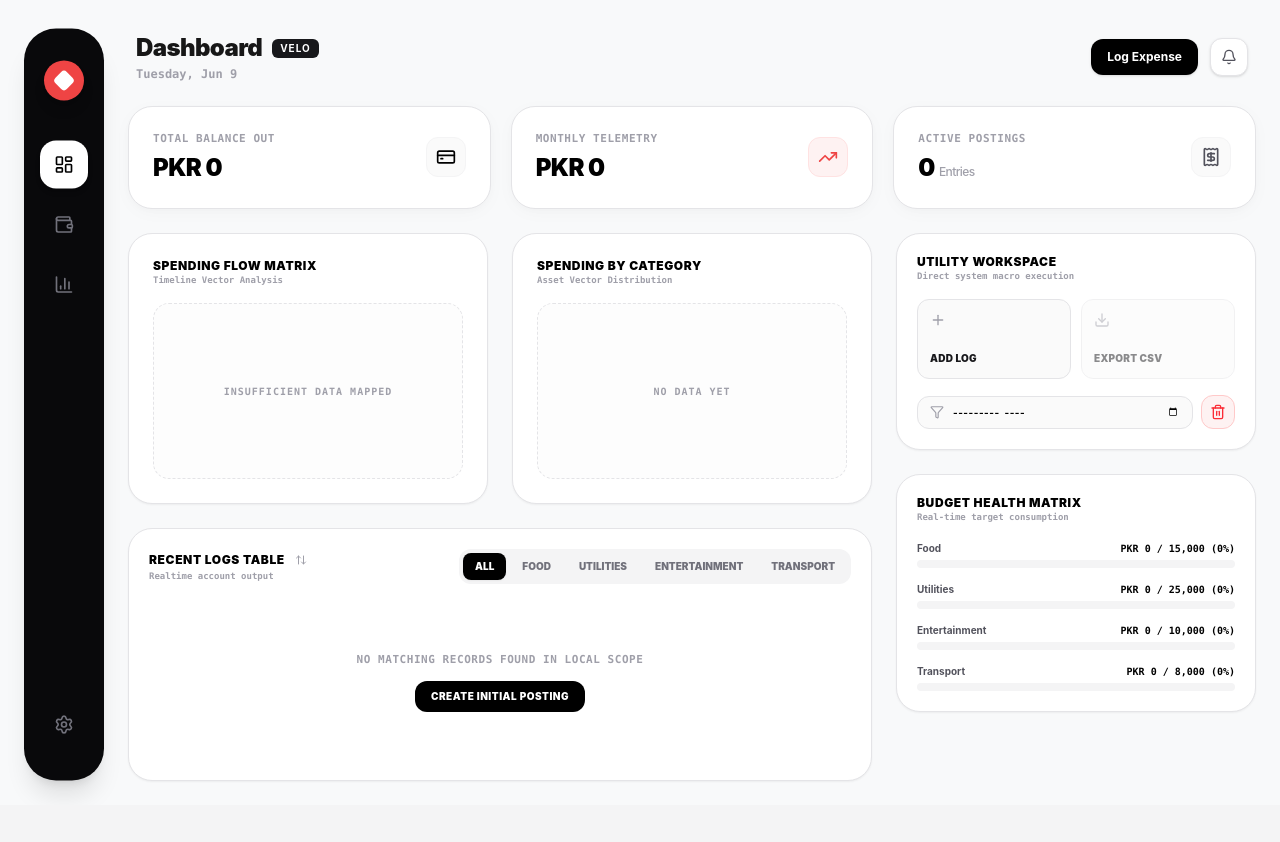
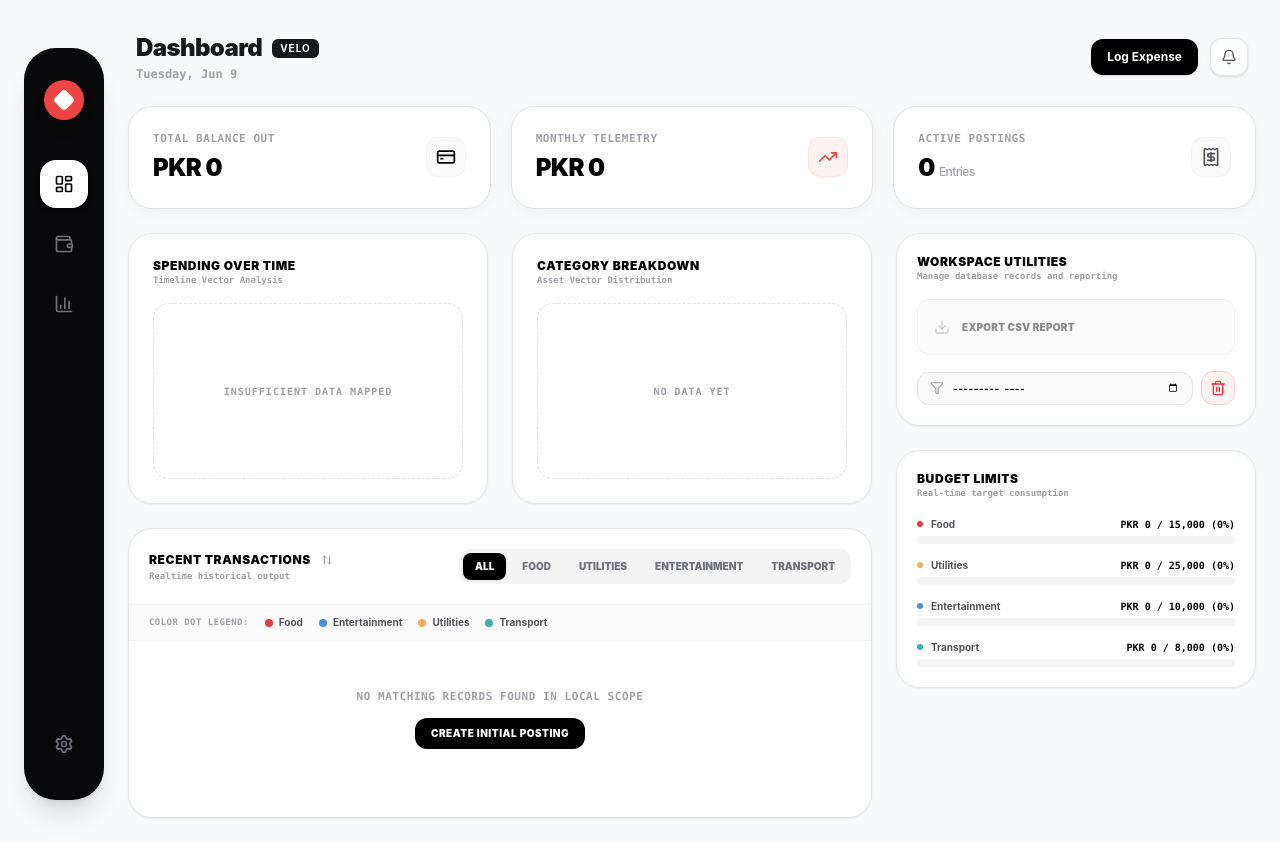
Before and after one commit to RabailAhmed24/B0626-Rabail-Ahmed-Innovaxel-Frontend-Developer, a React (Vite) app: page / in a window 1280 px wide. Before the commit the page ends 805 px from the top, so only its background shows below. Built offline with nearby package versions, Linux system fonts and the light colour scheme.

Commit message:
fix: resolve transaction CRUD actions, category filters, and state purge

```diff
--- a/src/components/BudgetHealthCard.jsx
+++ b/src/components/BudgetHealthCard.jsx
@@ -1,4 +1,5 @@
 import React, { useMemo } from "react";
+import { categoryColors, defaultColor } from "../utils/colors";
 
 export default function BudgetHealthCard({ expenses, budgets }) {
   const categoryStatus = useMemo(() => {
@@ -12,38 +13,47 @@ export default function BudgetHealthCard({ expenses, budgets }) {
       const limit = budgets[cat];
       const percent = limit > 0 ? Math.min((spent / limit) * 100, 100) : 0;
 
-      let color = "bg-emerald-500";
-      if (percent >= 90) color = "bg-red-500";
-      else if (percent >= 70) color = "bg-amber-500";
+      // Status indicator thresholds based on target consumption rates
+      let indicatorStyle = "bg-emerald-500";
+      if (percent >= 90) indicatorStyle = "bg-red-500";
+      else if (percent >= 70) indicatorStyle = "bg-amber-500";
 
-      return { name: cat, spent, limit, percent, color };
+      return { name: cat, spent, limit, percent, indicatorStyle };
     });
   }, [expenses, budgets]);
 
   return (
     <div className="bg-white border border-zinc-200 rounded-[24px] p-5 shadow-xs space-y-4">
       <div>
-        <h3 className="text-xs font-black uppercase tracking-wider text-black">Budget Health Matrix</h3>
+        <h3 className="text-xs font-black uppercase tracking-wider text-black">Budget Limits</h3>
         <p className="text-[9px] font-bold text-zinc-400 font-mono">Real-time target consumption</p>
       </div>
 
       <div className="space-y-3.5">
-        {categoryStatus.map((cat) => (
+        {categoryStatus.map((cat) => {
+          const normalizedName = cat.name.charAt(0).toUpperCase() + cat.name.slice(1).toLowerCase();
+          const themeColor = categoryColors[normalizedName] || defaultColor;
+
+          return (
             <div key={cat.name} className="space-y-1">
               <div className="flex justify-between text-[10px] font-bold">
+                <div className="flex items-center space-x-2">
+                  <span className="w-1.5 h-1.5 rounded-full" style={{ backgroundColor: themeColor }} />
                   <span className="text-zinc-600">{cat.name}</span>
+                </div>
                 <span className="text-black font-mono">
                   PKR {cat.spent.toLocaleString()} / {cat.limit.toLocaleString()} ({cat.percent.toFixed(0)}%)
                 </span>
               </div>
               <div className="w-full bg-zinc-100 h-2 rounded-full overflow-hidden">
                 <div
-                className={`h-full transition-all duration-500 ${cat.color}`}
+                  className={`h-full transition-all duration-500 ${cat.indicatorStyle}`}
                   style={{ width: `${cat.percent}%` }}
                 />
               </div>
             </div>
-        ))}
+          );
+        })}
       </div>
     </div>
   );
--- a/src/components/ExpenseList.jsx
+++ b/src/components/ExpenseList.jsx
@@ -2,25 +2,31 @@ import React, { useState, useMemo } from "react";
 import { AreaChart, Area, XAxis, YAxis, Tooltip, ResponsiveContainer, PieChart, Pie, Cell } from "recharts";
 import { Edit2, Trash2, ArrowUpDown } from "lucide-react";
 
+/**
+ * ExpenseList Component
+ * Controls granular dataset filtering based on categorical indices, handles
+ * interactive color status mapping indicators, and updates list data records.
+ */
 export default function ExpenseList({ expenses, onEditSelect, onDeleteExpense, onTriggerOpenForm }) {
   const [activeCategory, setActiveCategory] = useState("All");
   const [sortDirection, setSortDirection] = useState("desc");
 
-  // Dynamic Categories Array mapping tabs cleanly
+  // Filter categorization array mapping tabs
   const categories = ["All", "Food", "Utilities", "Entertainment", "Transport"];
 
-  // Exact color values mapped to sync legends and row markers perfectly
+  // Exact 4 distinct structural color values synchronized across charts and indicator dots
   const categoryColors = {
-    Food: "#ef4444",          // Crimson
-    Utilities: "#09090b",     // Dark Zinc
-    Entertainment: "#71717a", // Muted Gray
-    Transport: "#d4d4d8"      // Light Zinc Border Accent
+    Food: "#E53E3E",          // Red Accent
+    Entertainment: "#4A90D9", // Blue Accent
+    Utilities: "#F6AD55",     // Amber Accent
+    Transport: "#38B2AC"      // Teal Accent
   };
 
+  // FIX ISSUE 2: Enforced precise lowercase structural comparison
   const processedExpenses = useMemo(() => {
     let dataset = [...expenses];
-    if (activeCategory !== "All") {
-      dataset = dataset.filter((i) => i.category === activeCategory);
+    if (activeCategory.toLowerCase() !== "all") {
+      dataset = dataset.filter((i) => i.category?.toLowerCase() === activeCategory.toLowerCase());
     }
     return dataset.sort((a, b) => {
       const dateA = new Date(a.date);
@@ -32,12 +38,13 @@ export default function ExpenseList({ expenses, onEditSelect, onDeleteExpense, o
   const categoryChartData = useMemo(() => {
     const counts = {};
     expenses.forEach((item) => {
-      counts[item.category] = (counts[item.category] || 0) + item.amount;
+      if (!item.category) return;
+      const normalizedCat = item.category.charAt(0).toUpperCase() + item.category.slice(1).toLowerCase();
+      counts[normalizedCat] = (counts[normalizedCat] || 0) + item.amount;
     });
     return Object.keys(counts).map((name) => ({ name, value: counts[name] }));
   }, [expenses]);
 
-  // Dynamically calculating center sum for donut chart overlay matrix
   const totalDonutVolume = useMemo(() => {
     return categoryChartData.reduce((sum, item) => sum + item.value, 0);
   }, [categoryChartData]);
@@ -59,10 +66,10 @@ export default function ExpenseList({ expenses, onEditSelect, onDeleteExpense, o
     <div className="space-y-6">
       <div className="grid grid-cols-1 md:grid-cols-2 gap-6">
 
-        {/* Spending Flow Matrix — Cleaned & Upgraded */}
+        {/* Spending Over Time Analysis Element */}
         <div className="bg-white border border-zinc-200 rounded-[24px] p-6 shadow-xs">
           <div className="mb-4">
-            <h3 className="text-xs font-black uppercase tracking-wider text-black">Spending Flow Matrix</h3>
+            <h3 className="text-xs font-black uppercase tracking-wider text-black">Spending Over Time</h3>
             <p className="text-[9px] font-bold text-zinc-400 font-mono">Timeline Vector Analysis</p>
           </div>
 
@@ -81,7 +88,6 @@ export default function ExpenseList({ expenses, onEditSelect, onDeleteExpense, o
                     </linearGradient>
                   </defs>
                   <XAxis dataKey="formattedDate" tick={{ fill: "#a1a1aa", fontSize: 9, fontWeight: 600 }} axisLine={false} tickLine={false} />
-                  {/* Y-Axis Refinement: Added static PKR token formatting tag directly onto labels */}
                   <YAxis tickFormatter={(val) => `PKR ${val}`} tick={{ fill: "#a1a1aa", fontSize: 8, fontWeight: 600 }} axisLine={false} tickLine={false} />
                   <Tooltip contentStyle={{ backgroundColor: "#09090b", borderRadius: "12px", border: "none", color: "#fff", fontSize: "11px" }} />
                   <Area type="monotone" dataKey="amount" stroke="#ef4444" strokeWidth={2} fillOpacity={1} fill="url(#crimsonGlow)" />
@@ -91,10 +97,10 @@ export default function ExpenseList({ expenses, onEditSelect, onDeleteExpense, o
           )}
         </div>
 
-        {/* Category Breakdown Donut Chart — Fully Upgraded */}
+        {/* Category Breakdown Donut Chart Element */}
         <div className="bg-white border border-zinc-200 rounded-[24px] p-6 shadow-xs">
           <div className="mb-4">
-            <h3 className="text-xs font-black uppercase tracking-wider text-black">Spending By Category</h3>
+            <h3 className="text-xs font-black uppercase tracking-wider text-black">Category Breakdown</h3>
             <p className="text-[9px] font-bold text-zinc-400 font-mono">Asset Vector Distribution</p>
           </div>
 
@@ -105,7 +111,6 @@ export default function ExpenseList({ expenses, onEditSelect, onDeleteExpense, o
           ) : (
             <div className="w-full h-44 flex items-center justify-between relative">
 
-              {/* Thicker Ring Geometric Configuration with Absolute Center Metadata Label overlay */}
               <div className="w-1/2 h-full relative flex items-center justify-center">
                 <ResponsiveContainer width="100%" height="100%">
                   <PieChart>
@@ -126,14 +131,12 @@ export default function ExpenseList({ expenses, onEditSelect, onDeleteExpense, o
                   </PieChart>
                 </ResponsiveContainer>
 
-                {/* Center text matrix */}
                 <div className="absolute inset-0 flex flex-col items-center justify-center pointer-events-none mt-1">
                   <span className="text-[9px] font-mono font-bold text-zinc-400 uppercase tracking-tight">Total</span>
                   <span className="text-xs font-black text-black leading-none">PKR {totalDonutVolume.toLocaleString()}</span>
                 </div>
               </div>
 
-              {/* Refinement: Legend colors configured to match slices exactly */}
               <div className="w-1/2 space-y-2 max-h-full overflow-y-auto ledger-scroll-zone pl-2">
                 {categoryChartData.map((item, idx) => (
                   <div key={idx} className="flex items-center justify-between text-[10px] font-bold">
@@ -153,17 +156,17 @@ export default function ExpenseList({ expenses, onEditSelect, onDeleteExpense, o
         </div>
       </div>
 
-      {/* Account Ledger Table Component Frame */}
+      {/* Account Ledger Interface Frame Workspace */}
       <div className="bg-white border border-zinc-200 rounded-[24px] overflow-hidden shadow-xs">
-        <div className="p-5 flex flex-col sm:flex-row sm:items-center justify-between gap-4">
+        <div className="p-5 flex flex-col sm:flex-row sm:items-center justify-between gap-4 border-b border-zinc-100">
           <div>
             <h3 className="text-xs font-black uppercase tracking-wider text-black flex items-center gap-1.5">
-              Recent Logs Table
+              Recent Transactions
               <button onClick={() => setSortDirection(p => p === "desc" ? "asc" : "desc")} className="p-1 hover:bg-zinc-100 rounded text-zinc-400 transition cursor-pointer">
                 <ArrowUpDown className="w-3 h-3" />
               </button>
             </h3>
-            <p className="text-[9px] font-bold text-zinc-400 font-mono">Realtime account output</p>
+            <p className="text-[9px] font-bold text-zinc-400 font-mono">Realtime historical output</p>
           </div>
 
           <div className="flex items-center space-x-1 bg-zinc-100 p-1 rounded-xl overflow-x-auto max-w-full">
@@ -171,7 +174,7 @@ export default function ExpenseList({ expenses, onEditSelect, onDeleteExpense, o
               <button
                 key={cat}
                 onClick={() => setActiveCategory(cat)}
-                className={`text-[10px] font-black px-3 py-1.5 rounded-lg transition-all flex-shrink-0 ${activeCategory === cat ? "bg-black text-white shadow-xs" : "text-zinc-500 hover:text-black"}`}
+                className={`text-[10px] font-black px-3 py-1.5 rounded-lg transition-all flex-shrink-0 cursor-pointer ${activeCategory.toLowerCase() === cat.toLowerCase() ? "bg-black text-white shadow-xs" : "text-zinc-500 hover:text-black"}`}
               >
                 {cat.toUpperCase()}
               </button>
@@ -179,28 +182,42 @@ export default function ExpenseList({ expenses, onEditSelect, onDeleteExpense, o
           </div>
         </div>
 
+        {/* Unified Category Legend Indicator Ribbon */}
+        <div className="px-5 py-2.5 bg-zinc-50/50 flex flex-wrap items-center gap-x-4 gap-y-1.5 border-b border-zinc-100">
+          <span className="text-[9px] font-bold uppercase font-mono tracking-wider text-zinc-400">Color Dot Legend:</span>
+          {Object.keys(categoryColors).map((catName) => (
+            <div key={catName} className="flex items-center space-x-1.5">
+              <span className="w-2 h-2 rounded-full block" style={{ backgroundColor: categoryColors[catName] }} />
+              <span className="text-[10px] font-bold text-zinc-600">{catName}</span>
+            </div>
+          ))}
+        </div>
+
         <div className="px-5 pb-5 divide-y divide-zinc-100 max-h-[300px] overflow-y-auto ledger-scroll-zone">
           {processedExpenses.length === 0 ? (
             <div className="py-12 text-center max-w-sm mx-auto space-y-3">
               <p className="text-[11px] font-bold text-zinc-400 font-mono uppercase tracking-wider">No matching records found in local scope</p>
-              <button onClick={onTriggerOpenForm} className="bg-black text-white text-[10px] font-black uppercase tracking-wider px-4 py-2 rounded-xl transition cursor-pointer">
+              <button onClick={onTriggerOpenForm} className="bg-black text-white text-[10px] font-black uppercase tracking-wider px-4 py-2 rounded-xl transition cursor-pointer hover:bg-zinc-900">
                 Create Initial Posting
               </button>
             </div>
           ) : (
-            processedExpenses.map((item) => (
+            processedExpenses.map((item) => {
+              const formattedCatName = item.category?.charAt(0).toUpperCase() + item.category?.slice(1).toLowerCase();
+              const displayColor = categoryColors[formattedCatName] || "#71717a";
+
+              return (
                 <div key={item.id} className="py-3.5 flex items-center justify-between gap-4 group">
                   <div className="flex items-center space-x-3.5 min-w-0">
 
-                  {/* Refinement: Replaced confusion-causing letter initials with structural colored category dot beacons */}
                     <div className="w-6 h-6 rounded-full flex items-center justify-center flex-shrink-0 relative">
                       <div
                         className="w-2.5 h-2.5 rounded-full transition-transform group-hover:scale-125"
-                      style={{ backgroundColor: categoryColors[item.category] || "#71717a" }}
+                        style={{ backgroundColor: displayColor }}
                       />
                       <div
                         className="absolute inset-0 rounded-full opacity-10"
-                      style={{ backgroundColor: categoryColors[item.category] || "#71717a" }}
+                        style={{ backgroundColor: displayColor }}
                       />
                     </div>
 
@@ -225,7 +242,8 @@ export default function ExpenseList({ expenses, onEditSelect, onDeleteExpense, o
                     </div>
                   </div>
                 </div>
-            ))
+              );
+            })
           )}
         </div>
       </div>
--- a/src/components/QuickActionsCard.jsx
+++ b/src/components/QuickActionsCard.jsx
@@ -1,9 +1,15 @@
 import React, { useState } from "react";
-import { Plus, Download, Trash2, Filter } from "lucide-react";
+import { Download, Trash2, Filter } from "lucide-react";
 
-export default function QuickActionsCard({ onTriggerOpenForm, expenses, onClearAll, onFilterMonth }) {
+/**
+ * QuickActionsCard Component
+ * Provides functional workspace utilities including dataset filtering,
+ * data clearing operations, and tabular CSV exporting capabilities.
+ */
+export default function QuickActionsCard({ expenses, onClearAll, onFilterMonth }) {
   const [selectedMonth, setSelectedMonth] = useState("");
 
+  // Process data collection and parse it into an active download stream
   const handleExportCSV = () => {
     if (expenses.length === 0) return;
 
@@ -22,7 +28,7 @@ export default function QuickActionsCard({ onTriggerOpenForm, expenses, onClearA
     const encodedUri = encodeURI(csvContent);
     const link = document.createElement("a");
     link.setAttribute("href", encodedUri);
-    link.setAttribute("download", `velo_expenses_${new Date().toISOString().split('T')[0]}.csv`);
+    link.setAttribute("download", `valo_expenses_${new Date().toISOString().split('T')[0]}.csv`);
     document.body.appendChild(link);
     link.click();
     document.body.removeChild(link);
@@ -36,30 +42,27 @@ export default function QuickActionsCard({ onTriggerOpenForm, expenses, onClearA
 
   return (
     <div className="bg-white border border-zinc-200 rounded-[24px] p-5 shadow-xs space-y-4">
+      {/* Title block with human-approachable terminology */}
       <div>
-        <h3 className="text-xs font-black uppercase tracking-wider text-black">Utility Workspace</h3>
-        <p className="text-[9px] font-bold text-zinc-400 font-mono">Direct system macro execution</p>
+        <h3 className="text-xs font-black uppercase tracking-wider text-black">Workspace Utilities</h3>
+        <p className="text-[9px] font-bold text-zinc-400 font-mono">Manage database records and reporting</p>
       </div>
 
-      <div className="grid grid-cols-2 gap-2.5">
-        <button
-          onClick={onTriggerOpenForm}
-          className="p-3 bg-zinc-50 border border-zinc-200 hover:border-black rounded-xl text-left transition flex flex-col justify-between h-20 cursor-pointer group"
-        >
-          <Plus className="w-4 h-4 text-zinc-400 group-hover:text-black transition" />
-          <span className="text-[10px] font-black uppercase tracking-wide text-zinc-900">Add Log</span>
-        </button>
-
+      {/* Reconfigured functional grid layout focusing on core utility data export */}
+      <div className="w-full">
         <button
           onClick={handleExportCSV}
           disabled={expenses.length === 0}
-          className="p-3 bg-zinc-50 border border-zinc-200 hover:border-black rounded-xl text-left transition flex flex-col justify-between h-20 cursor-pointer group disabled:opacity-50 disabled:cursor-not-allowed"
+          className="w-full p-4 bg-zinc-50 border border-zinc-200 hover:border-black rounded-xl text-left transition flex items-center justify-between h-14 cursor-pointer group disabled:opacity-50 disabled:cursor-not-allowed"
         >
-          <Download className="w-4 h-4 text-zinc-400 group-hover:text-black transition" />
-          <span className="text-[10px] font-black uppercase tracking-wide text-zinc-900">Export CSV</span>
+          <div className="flex items-center space-x-3">
+            <Download className="w-4 h-4 text-zinc-400 group-hover:text-black transition" />
+            <span className="text-[10px] font-black uppercase tracking-wide text-zinc-900">Export CSV Report</span>
+          </div>
         </button>
       </div>
 
+      {/* Log filtering and state cleaning operations wrapper */}
       <div className="flex gap-2 items-center">
         <div className="relative flex-1 flex items-center bg-zinc-50 border border-zinc-200 rounded-xl px-3 py-2">
           <Filter className="w-3.5 h-3.5 text-zinc-400 mr-2 flex-shrink-0" />
@@ -72,7 +75,7 @@ export default function QuickActionsCard({ onTriggerOpenForm, expenses, onClearA
         </div>
 
         <button
-          onClick={() => { if(confirm("Clear local ledger vectors?")) { onClearAll(); } }}
+          onClick={() => { if(confirm("Are you sure you want to clear all data logs?")) { onClearAll(); } }}
           className="p-2 bg-red-50 hover:bg-red-100 border border-red-200 text-red-500 rounded-xl transition cursor-pointer"
           title="Reset Dashboard State"
         >
--- /dev/null
+++ b/src/utils/colors.js
@@ -0,0 +1,17 @@
+/**
+ * Global Category Color System Tokens
+ * Centrally manages unified color hex codes across all visual UI components,
+ * including donut charts, bar graphs, and tabular logs.
+ */
+export const categoryColors = {
+  Food: "#E53E3E",          // Deep Red Accent
+  Entertainment: "#4A90D9", // Clean Blue Accent
+  Utilities: "#F6AD55",     // Vibrant Amber Accent
+  Transport: "#38B2AC"      // Fresh Teal Accent
+};
+
+/**
+ * Fallback Utility Color
+ * Used when a custom or dynamic category does not explicitly map to the tokens above.
+ */
+export const defaultColor = "#71717a"; // Muted Gray Zinc
--- a/src/views/AnalyticsView.jsx
+++ b/src/views/AnalyticsView.jsx
@@ -1,6 +1,11 @@
 import React, { useMemo } from "react";
 import { AreaChart, Area, BarChart, Bar, XAxis, YAxis, Tooltip, ResponsiveContainer } from "recharts";
 
+/**
+ * AnalyticsView Component
+ * Renders statistical tracking graphs mapping macro-level expenditure over time
+ * alongside itemized categorization breakdowns.
+ */
 export default function AnalyticsView({ expenses }) {
   const aggregateMetrics = useMemo(() => {
     const daily = {};
@@ -27,11 +32,11 @@ export default function AnalyticsView({ expenses }) {
   return (
     <div className="space-y-6 w-full">
 
-      {/* Full timeline container */}
+      {/* Structural Timeline Visualization Mapping Area */}
       <div className="bg-white border border-zinc-200 rounded-[24px] p-6 shadow-xs w-full">
         <div className="mb-4">
-          <h3 className="text-xs font-black uppercase tracking-wider text-black">Macro Flow Timeline Analysis</h3>
-          <p className="text-[9px] font-bold text-zinc-400 font-mono">Expanded historical volume visualization matrix</p>
+          <h3 className="text-xs font-black uppercase tracking-wider text-black">Spending Trend</h3>
+          <p className="text-[9px] font-bold text-zinc-400 font-mono">Historical volume analysis of outward expenditure</p>
         </div>
         <div className="w-full h-64">
           {aggregateMetrics.graphTimeline.length === 0 ? (
@@ -57,11 +62,11 @@ export default function AnalyticsView({ expenses }) {
         </div>
       </div>
 
-      {/* Two column grid for categories splitting */}
+      {/* Analytical categorization metrics distribution grid */}
       <div className="grid grid-cols-1 md:grid-cols-2 gap-6 w-full">
         <div className="bg-white border border-zinc-200 rounded-[24px] p-6 shadow-xs w-full">
           <div className="mb-4">
-            <h3 className="text-xs font-black uppercase tracking-wider text-black">Volumetric Category Weights</h3>
+            <h3 className="text-xs font-black uppercase tracking-wider text-black">Category Breakdown</h3>
             <p className="text-[9px] font-bold text-zinc-400 font-mono">Structural bar distribution parameters</p>
           </div>
           <div className="w-full h-48">
@@ -75,7 +80,8 @@ export default function AnalyticsView({ expenses }) {
                   <XAxis dataKey="Category" tick={{ fill: "#71717a", fontSize: 10, fontWeight: 600 }} axisLine={false} tickLine={false} />
                   <YAxis tick={{ fill: "#71717a", fontSize: 9 }} axisLine={false} tickLine={false} />
                   <Tooltip contentStyle={{ backgroundColor: "#09090b", color: "#fff", border: "none", borderRadius: "12px", fontSize: "11px" }} />
-                  <Bar dataKey="Total" fill="#09090b" radius={[6, 6, 0, 0]} />
+                  {/* Changed fill color from #09090b to the #ef4444 red accent color */}
+                  <Bar dataKey="Total" fill="#ef4444" radius={[6, 6, 0, 0]} />
                 </BarChart>
               </ResponsiveContainer>
             )}
@@ -84,8 +90,8 @@ export default function AnalyticsView({ expenses }) {
 
         <div className="bg-white border border-zinc-200 rounded-[24px] p-6 shadow-xs space-y-4 w-full">
           <div>
-            <h3 className="text-xs font-black uppercase tracking-wider text-black">Top Expense Classifications</h3>
-            <p className="text-[9px] font-bold text-zinc-400 font-mono">Dominant account allocation vectors</p>
+            <h3 className="text-xs font-black uppercase tracking-wider text-black">Top Categories</h3>
+            <p className="text-[9px] font-bold text-zinc-400 font-mono">Primary account distribution vectors</p>
           </div>
           <div className="space-y-3 pt-1 w-full">
             {aggregateMetrics.categoryBreakdown.slice(0, 3).map((item, idx) => (
```
Also changed, not shown: src/views/DashboardView.jsx (+21 -1 lines), src/views/WalletView.jsx (+16 -9 lines). Lines whose indentation alone changed are shown as unchanged.
